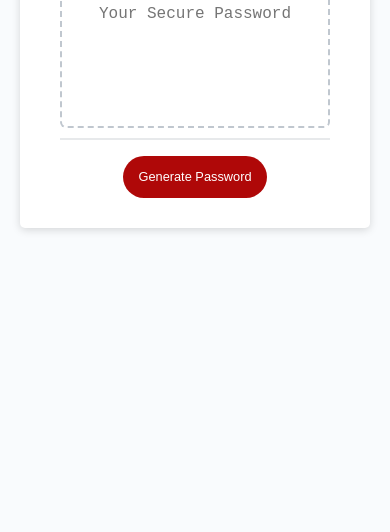
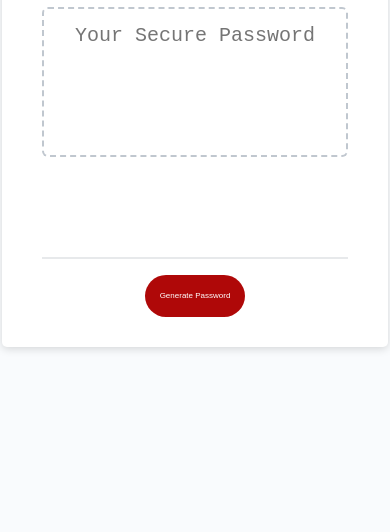
Before and after one commit to carlincb/Password_Generator, a plain HTML site: page index.html in a window 390 px wide. Shown: the part 669-1201 px from the top of the page. After the commit the page ends 1162 px from the top, so only its background shows below. Drawn offline with nearby package versions, Linux system fonts and the light colour scheme.

Commit message:
Changed to rem.

```diff
--- a/Assets/style.css
+++ b/Assets/style.css
@@ -3,7 +3,9 @@
 *::after {
   box-sizing: border-box;
 }
-
+html {
+  font-size: 62.5%;
+}
 html,
 body,
 .wrapper {
@@ -18,33 +20,35 @@ body {
 }
 img {
   text-align: justify;
-  height: 20rem;
-  width: 99%;
+  height: 35vh;
+  width: 100%;
   border-radius: 1rem;
+  opacity: 0.5;
 }
 .wrapper {
-  padding-top: 30px;
-  padding-left: 20px;
-  padding-right: 20px;
+  padding-top: 0.3rem;
+  padding-left: 0.2rem;
+  padding-right: 0.2rem;
 }
 
 header {
   text-align: center;
-  padding: 20px;
-  padding-top: 0px;
+  padding: 0.2rem;
+  padding-top: 0rem;
+  font-size: 3rem;
   color: hsl(206, 17%, 28%);
 }
 
 .card {
   background-color: hsl(0, 0%, 100%);
-  border-radius: 5px;
-  border-width: 1px;
-  box-shadow: rgba(0, 0, 0, 0.15) 0px 2px 8px 0px;
+  border-radius: 0.5rem;
+  border-width: 0.1rem;
+  box-shadow: rgba(0, 0, 0, 0.15) 0rem 0.2rem 0.8rem 0rem;
   color: hsl(206, 17%, 28%);
-  font-size: 18px;
+  font-size: 2rem;
   margin: 0 auto;
-  max-width: 800px;
-  padding: 30px 40px;
+  max-width: 80rem;
+  padding: 3rem 4rem;
 }
 
 .card-header::after {
@@ -52,11 +56,11 @@ header {
   display: block;
   width: 100%;
   background: #e7e9eb;
-  height: 2px;
+  height: 0.2rem;
 }
 
 .card-body {
-  min-height: 100px;
+  min-height: 25rem;
 }
 
 .card-footer {
@@ -68,7 +72,7 @@ header {
   display: block;
   width: 100%;
   background: #e7e9eb;
-  height: 2px;
+  height: 0.2rem;
 }
 
 .card-footer::after {
@@ -81,14 +85,14 @@ header {
   border: none;
   background-color: hsl(360, 91%, 36%);
   border-radius: 25px;
-  box-shadow: rgba(0, 0, 0, 0.1) 0px 1px 6px 0px rgba(0, 0, 0, 0.2) 0px 1px 1px
-    0px;
+  box-shadow: rgba(0, 0, 0, 0.1) 0rem 1rem 6rem 0rem rgba(0, 0, 0, 0.2) 0rem
+    1rem 1rem 0rem;
   color: hsl(0, 0%, 100%);
   display: inline-block;
-  font-size: 22px;
-  line-height: 22px;
-  margin: 16px 16px 16px 20px;
-  padding: 14px 34px;
+  font-size: 2.2rem;
+  line-height: 2.2rem;
+  margin: 1.6rem 1.6rem 1.6rem 2rem;
+  padding: 1.4rem 3.4rem;
   text-align: center;
   cursor: pointer;
 }
@@ -109,29 +113,36 @@ button[disabled] {
   border: none;
   display: block;
   width: 100%;
-  padding-top: 15px;
-  padding-left: 15px;
-  padding-right: 15px;
-  padding-bottom: 85px;
-  font-size: 1.2rem;
+  padding-top: 1.5rem;
+  padding-left: 1.5rem;
+  padding-right: 1.5rem;
+  padding-bottom: 8.5rem;
+  font-size: 2rem;
   text-align: center;
-  margin-top: 10px;
-  margin-bottom: 10px;
-  border: 2px dashed #c0c7cf;
-  border-radius: 6px;
+  margin-top: 1rem;
+  margin-bottom: 1rem;
+  border: 0.2rem dashed #c0c7cf;
+  border-radius: 0.6rem;
   resize: none;
   overflow: hidden;
 }
 
+p {
+  text-align: center;
+  font-size: 3rem;
+  color: hsl(206, 17%, 28%);
+  padding: 1.5rem;
+}
 @media (max-width: 690px) {
   .btn {
     font-size: 1rem;
-    margin: 16px 0px 0px 0px;
-    padding: 10px 15px;
+    margin: 1.6rem 0rem 0rem 0rem;
+    padding: 1rem 1.5rem;
   }
 
   #password {
-    font-size: 1rem;
+    font-size: 2rem;
+    color: rgb(10, 10, 77);
   }
 }
 
```
Also changed, not shown: Assets/images/lock3.png (added).
